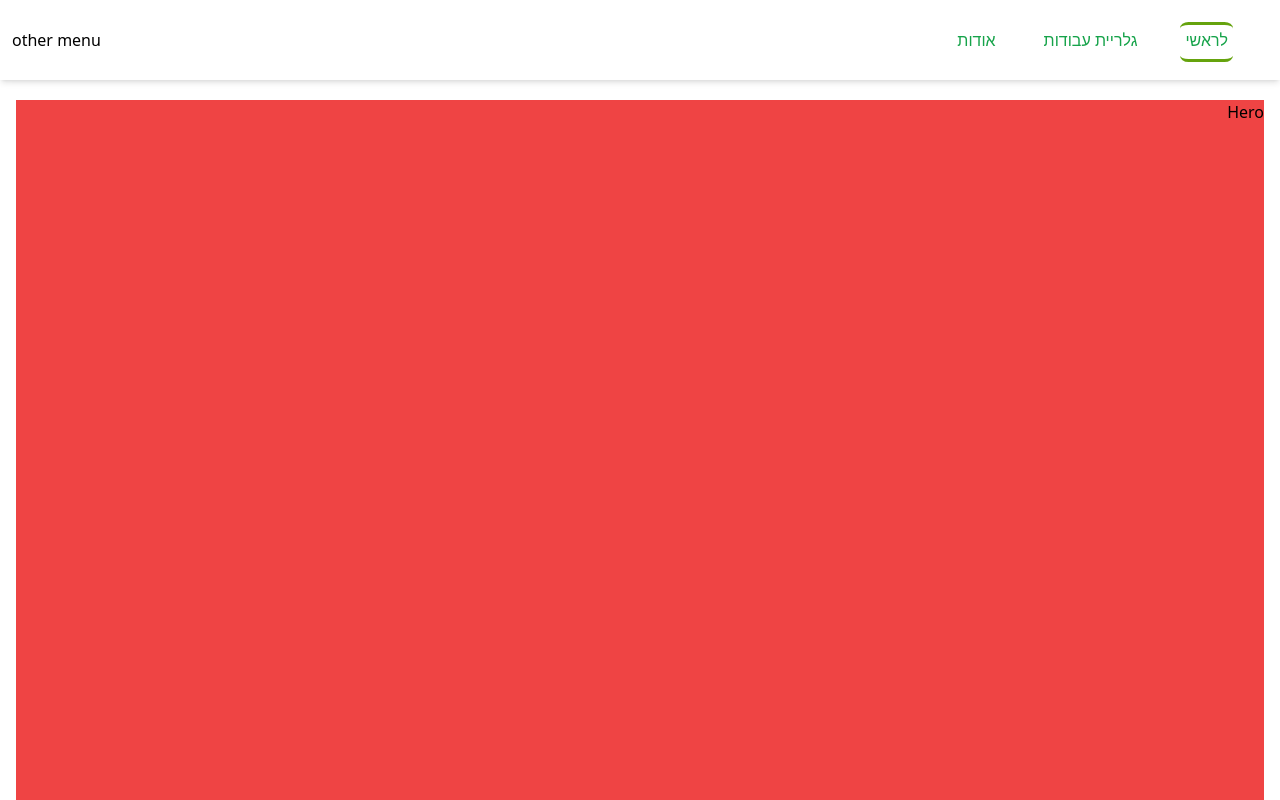
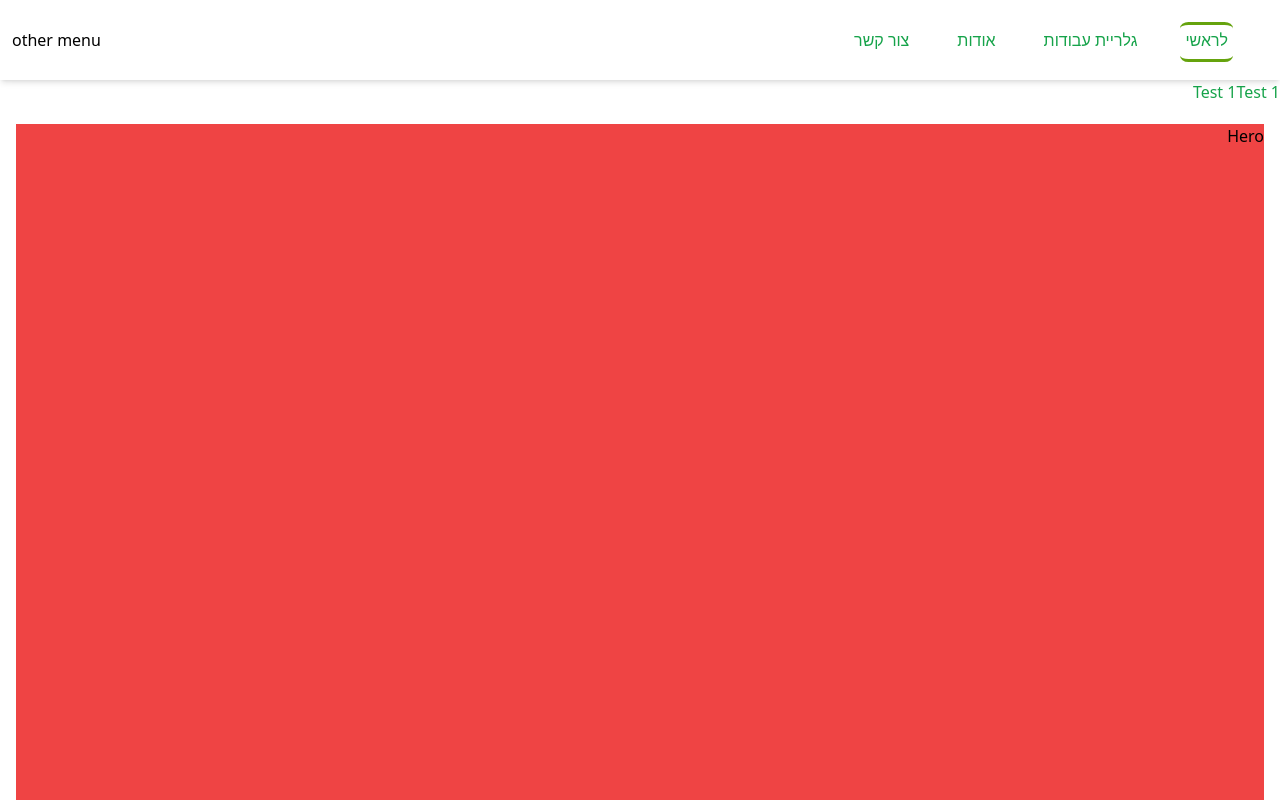
Before and after one commit to MotiLM2003/portfolio-, a Next.js app: page / in a window 1280 px wide. Shown: the top 800 px of the page. Built offline with nearby package versions, Linux system fonts and the light colour scheme.

Commit message:
:apple: *WIP* adding page scroll

```diff
--- a/components/shared/Header.tsx
+++ b/components/shared/Header.tsx
@@ -18,6 +18,9 @@ export const Header: React.FC<Props> = () => {
             <li className='sm-item'>
               <Link href='#'>אודות</Link>
             </li>
+            <li className='sm-item'>
+              <Link href='#'>צור קשר</Link>
+            </li>
           </ul>
         </SlidingMenu>
         <div className='hidden sm:block'>other menu</div>
--- a/package.json
+++ b/package.json
@@ -12,7 +12,8 @@
     "next": "12.0.7",
     "react": "17.0.2",
     "react-dom": "17.0.2",
-    "react-image-gallery": "^1.2.7"
+    "react-image-gallery": "^1.2.7",
+    "react-scroll": "^1.8.4"
   },
   "devDependencies": {
     "@types/node": "17.0.4",
--- a/pages/index.tsx
+++ b/pages/index.tsx
@@ -4,6 +4,15 @@ import { Layout } from '@/components/shared/Layout';
 import { ImageGallery } from '@/components/ImageGallery';
 import { Hero } from '@/components/Hero';
 import { images } from '../utils/data';
+import {
+  Link,
+  DirectLink,
+  Element,
+  Events,
+  animateScroll as scroll,
+  scrollSpy,
+  scroller,
+} from 'react-scroll';
 
 interface Props {
   images: [{ url: string; image: string; alt: string }];
@@ -12,9 +21,33 @@ const Home: NextPage<Props> = ({ images }) => {
   console.log('iMAGES', images);
   return (
     <Layout title='My home page'>
+      <Link
+        activeClass='active'
+        className='test1'
+        to='test1'
+        spy={true}
+        smooth={true}
+        duration={500}
+      >
+        Test 1
+      </Link>
+      <Link
+        activeClass='active'
+        className='test1'
+        to='test2'
+        spy={true}
+        smooth={true}
+        duration={500}
+      >
+        Test 1
+      </Link>
       <main className='container pt-5'>
-        <Hero />
-        <ImageGallery images={images} />
+        <Element name='test1' className='element'>
+          <Hero />
+        </Element>
+        <Element name='test2' className='element'>
+          <ImageGallery images={images} />
+        </Element>
       </main>
     </Layout>
   );
```
Also changed, not shown: 1 other file (tests, documents, lock files or other folders).
